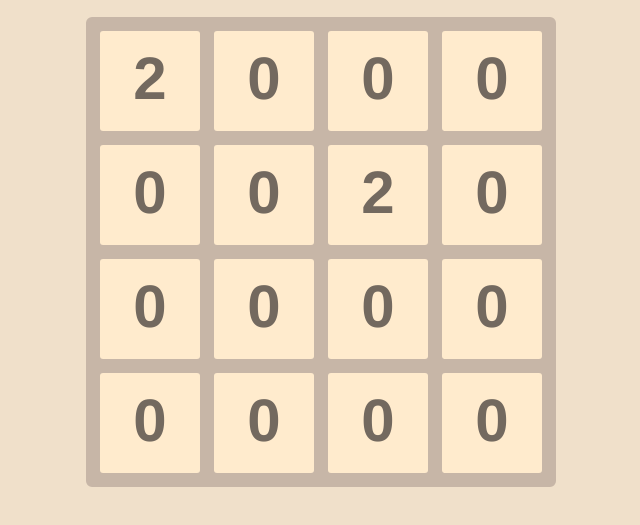
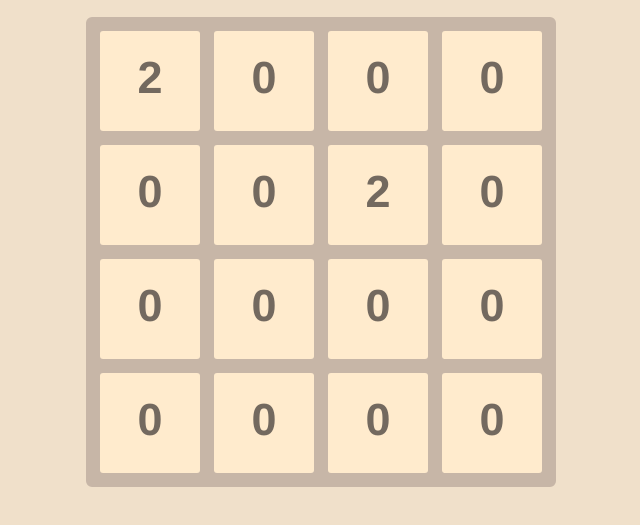
Before and after one commit to Ivana818/2048, a plain HTML site: page index.html in a window 1280 px wide. Shown: the part 143-668 px from the top of the page, without its empty margins (319-959 px from the left). Drawn offline with Linux system fonts and the light colour scheme.

Commit message:
updated grid font style

```diff
--- a/style.css
+++ b/style.css
@@ -54,7 +54,7 @@ h2{
     background-color: blanchedalmond;
     font-weight: bold;
     text-align: center;
-    font-size: 60px;
-    line-height: 1.6;
+    font-size: 45px;
+    line-height: 2.1;
     color: rgb(115, 105, 95);
 }
```
